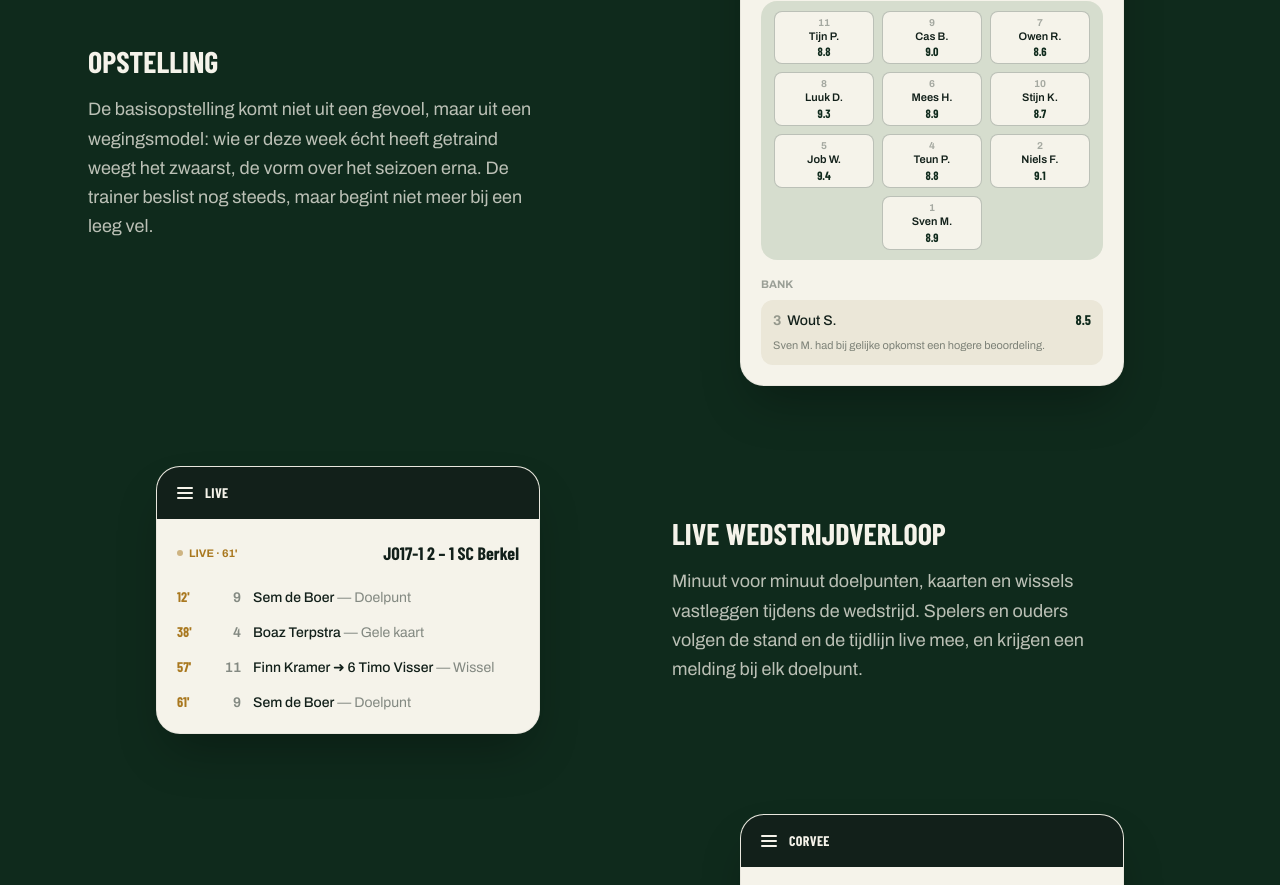
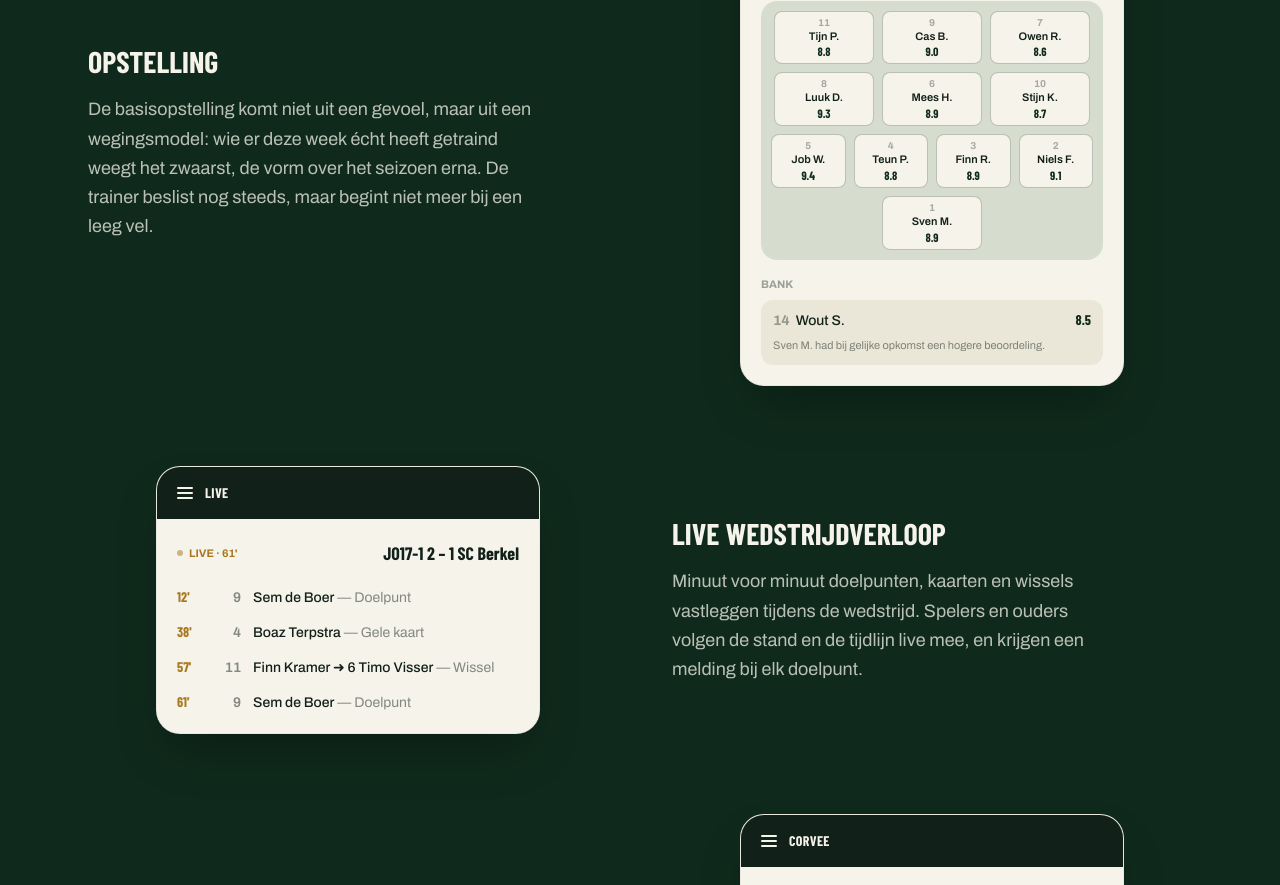
Before and after one commit to wordtest300/teamhub-site, a Next.js app: page / in a window 1280 px wide. Shown: the part 3402-4287 px from the top of the page. Built offline with nearby package versions, Linux system fonts and the light colour scheme; no server answers; a web font is replaced by a local one.

Commit message:
Fix opstelling-preview: 4-3-3 miste een verdediger
De verdedigingslinie toonde 3 spelers i.p.v. 4, waardoor het label "4-3-3"
niet klopte met het aantal getoonde spelers (10 i.p.v. 11).

Co-Authored-By: Claude Sonnet 5 <noreply@anthropic.com>

```diff
--- a/components/AppPreview.tsx
+++ b/components/AppPreview.tsx
@@ -222,6 +222,7 @@ export function OpstellingPreview() {
     [
       { nr: 5, naam: "Job W.", cijfer: "9.4" },
       { nr: 4, naam: "Teun P.", cijfer: "8.8" },
+      { nr: 3, naam: "Finn R.", cijfer: "8.9" },
       { nr: 2, naam: "Niels F.", cijfer: "9.1" },
     ],
     [{ nr: 1, naam: "Sven M.", cijfer: "8.9" }],
@@ -248,7 +249,7 @@ export function OpstellingPreview() {
       <p className="text-[11px] font-bold uppercase text-ink/40 mt-4 mb-2">Bank</p>
       <div className="rounded-xl bg-cream-2 px-3 py-2.5">
         <p className="text-sm flex items-baseline gap-1.5">
-          <span className="font-bold text-ink/40">3</span>
+          <span className="font-bold text-ink/40">14</span>
           <span className="font-medium">Wout S.</span>
           <span className="font-display font-bold text-forest ml-auto">8.5</span>
         </p>
```
